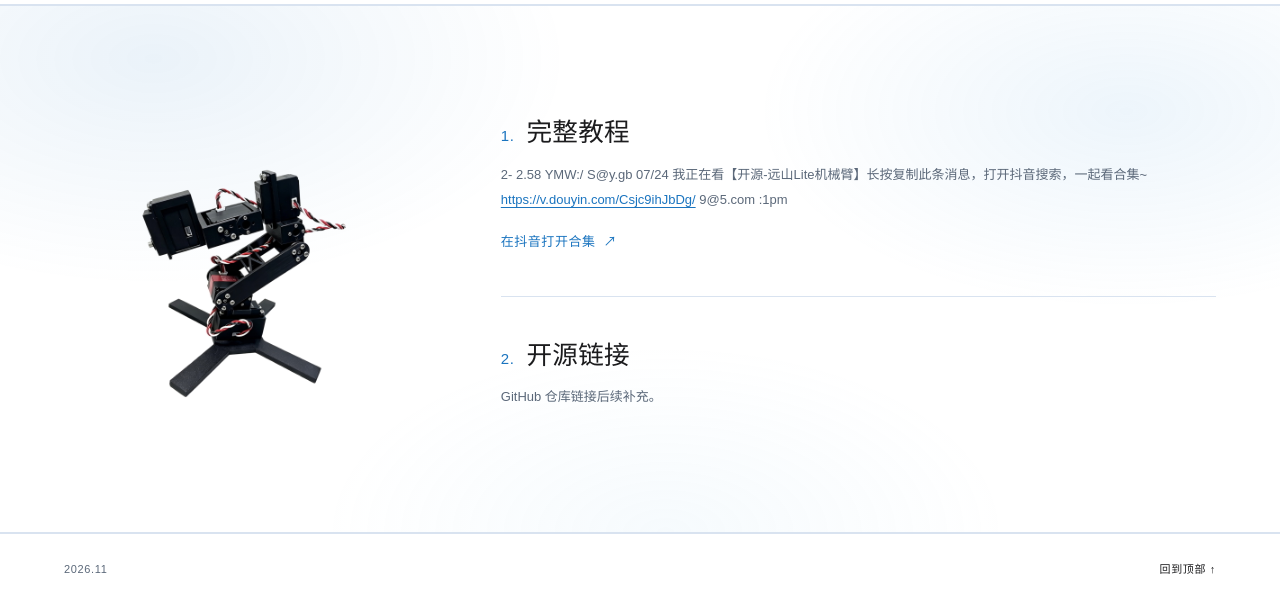
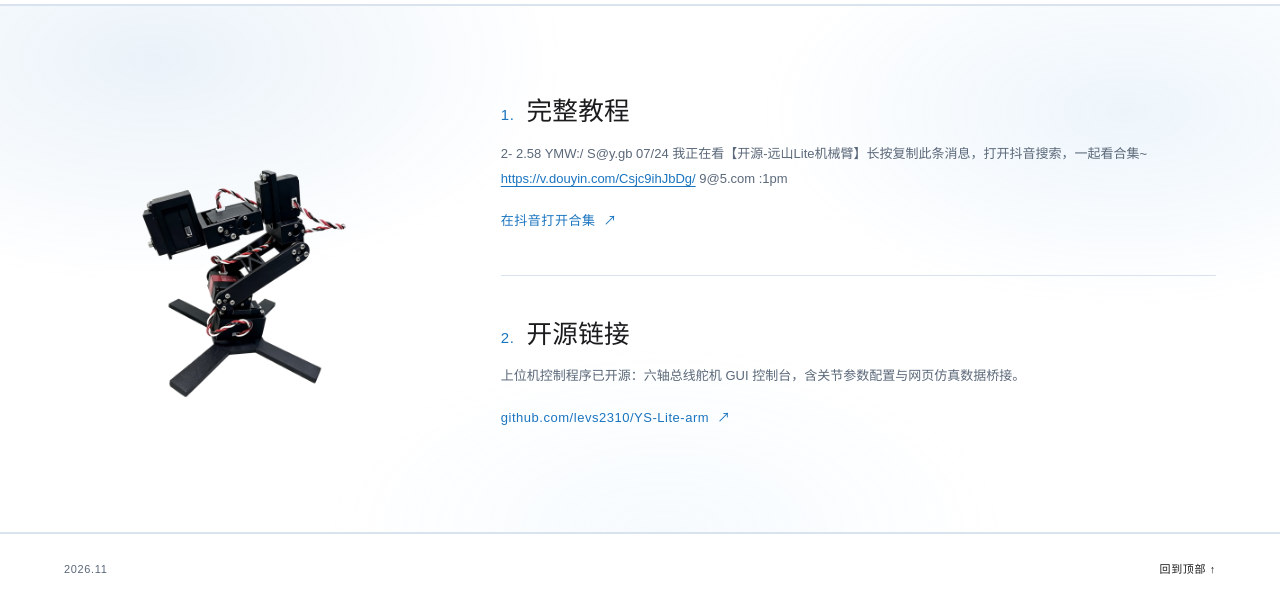
Before and after one commit to levs2310/YS-arm, a plain HTML site: page opensource.html in a window 1280 px wide. Shown: the part 80-692 px from the top of the page. Drawn offline with Linux system fonts and the light colour scheme.

Commit message:
开源页第 2 条填入上位机仓库链接

```diff
--- a/opensource.html
+++ b/opensource.html
@@ -65,10 +65,8 @@
 
         <section class="os-entry" aria-labelledby="os-repo-title">
           <h2 class="os-entry-title" id="os-repo-title"><span class="os-entry-num">2.</span>开源链接</h2>
-          <p class="os-entry-copy">GitHub 仓库链接后续补充。</p>
-          <!-- 拿到 GitHub 地址后：把上面这行占位说明删掉，并启用下面这条链接（替换 href）
-          <a class="os-entry-link" href="https://github.com/your-repo" target="_blank" rel="noopener">GitHub 仓库 <span aria-hidden="true">↗</span></a>
-          -->
+          <p class="os-entry-copy">上位机控制程序已开源：六轴总线舵机 GUI 控制台，含关节参数配置与网页仿真数据桥接。</p>
+          <a class="os-entry-link" href="https://github.com/levs2310/YS-Lite-arm" target="_blank" rel="noopener">github.com/levs2310/YS-Lite-arm <span aria-hidden="true">↗</span></a>
         </section>
       </div>
     </div>
```
